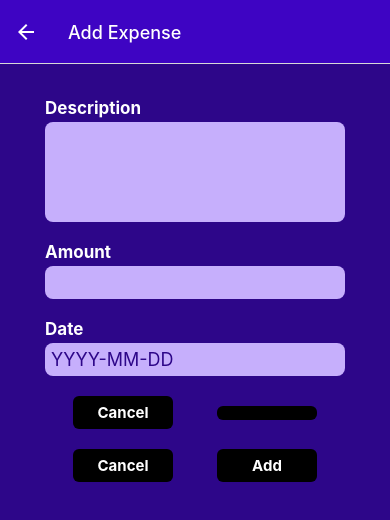
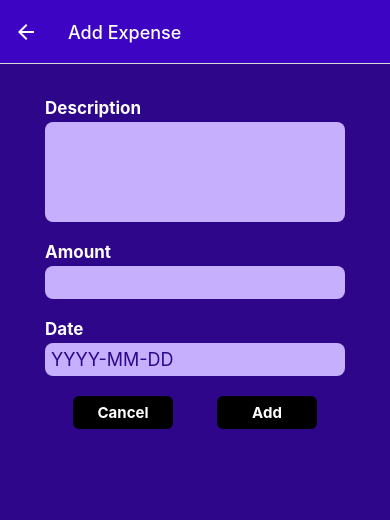
Before and after one commit to anuragshrestha/ExpenseTrackerApp, a React Native app: screen /ManageExpense in a window 390 px wide. Shown: the top 520 px of the page. Built offline with nearby package versions, Linux system fonts and the light colour scheme.

Commit message:
Updated ManageExpense file

```diff
--- a/screens/ManageExpense.js
+++ b/screens/ManageExpense.js
@@ -28,20 +28,12 @@ function ManageExpense({route, navigation}){
          navigation.goBack();
       }
 
-      function editExpenseHandler(){
+      function editExpenseHandler(expenseData){
 
         if(hasId){
-          expenseContext.updateExpense(editExpense, {
-            description: 'test',
-            amount: 29.3,
-            date: new Date('2024-02-8')
-          });
+          expenseContext.updateExpense(editExpense, expenseData);
         } else{
-          expenseContext.addExpense({
-            description: 'hello',
-            amount: 33.3,
-            date: new Date('2024-02-9')
-          })
+          expenseContext.addExpense(expenseData)
         }
 
          navigation.goBack();
@@ -51,16 +43,8 @@ function ManageExpense({route, navigation}){
 
    return(
         <View style = {styles.container}>
-          <ExpensesInput/>
-          <View style = {styles.button}>
-          <Button  style = {styles.buttons}   onPress={cancelExpenseHandler}>
-             Cancel
-            </Button>
-          <Button style ={styles.buttons}  onPress={editExpenseHandler} >
-           {hasId? 'Update' : 'Add'}
-            </Button>
+          <ExpensesInput hasId = {hasId ? "Update" : "Add"} oncancel={cancelExpenseHandler} submit={editExpenseHandler}/>
 
-          </View>
           {hasId && (
             <View style = {styles.deletecontainer}>
               <IconButton icon='trash' color= "maroon" size = {30} onPress={deleteExpensehandler}   />
```
